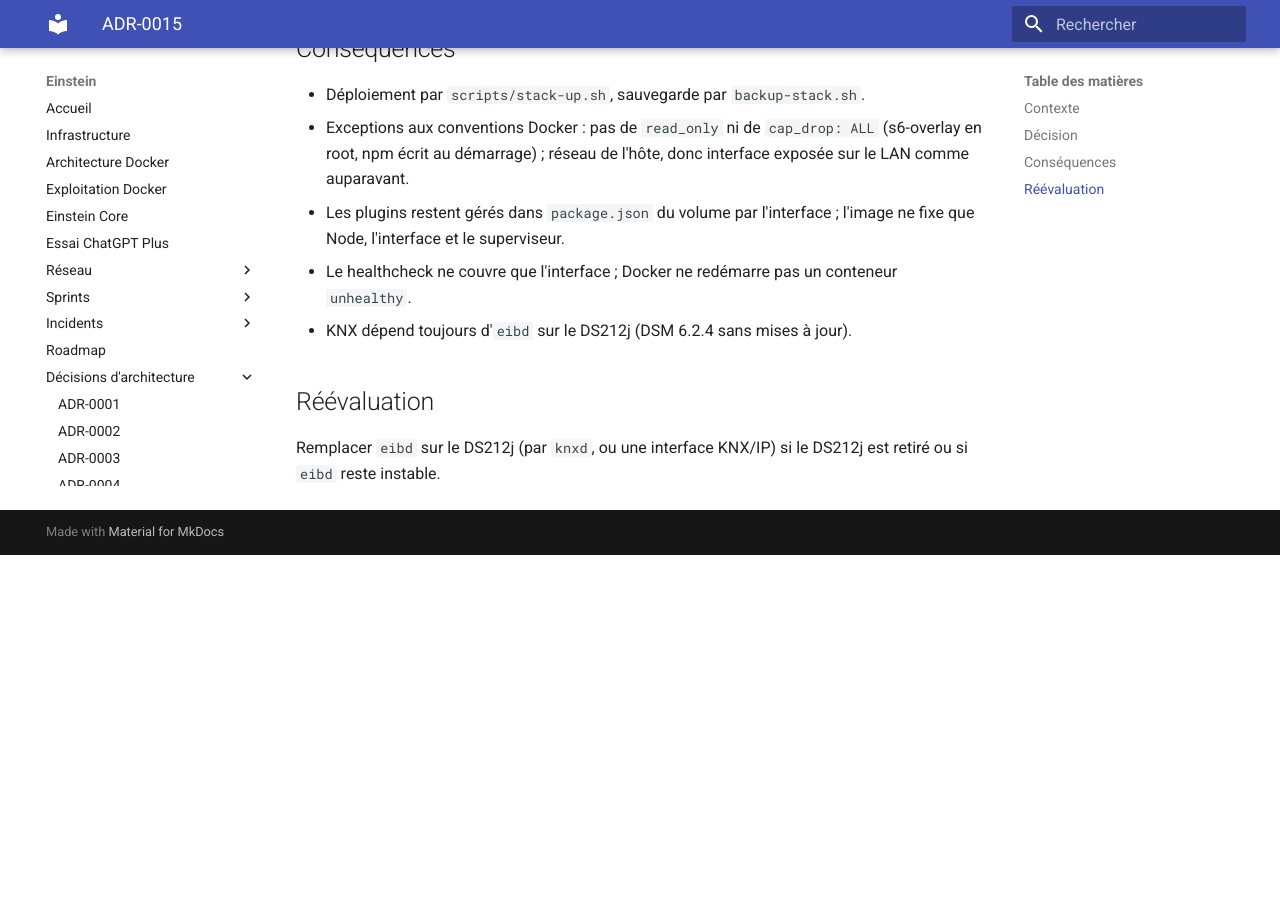
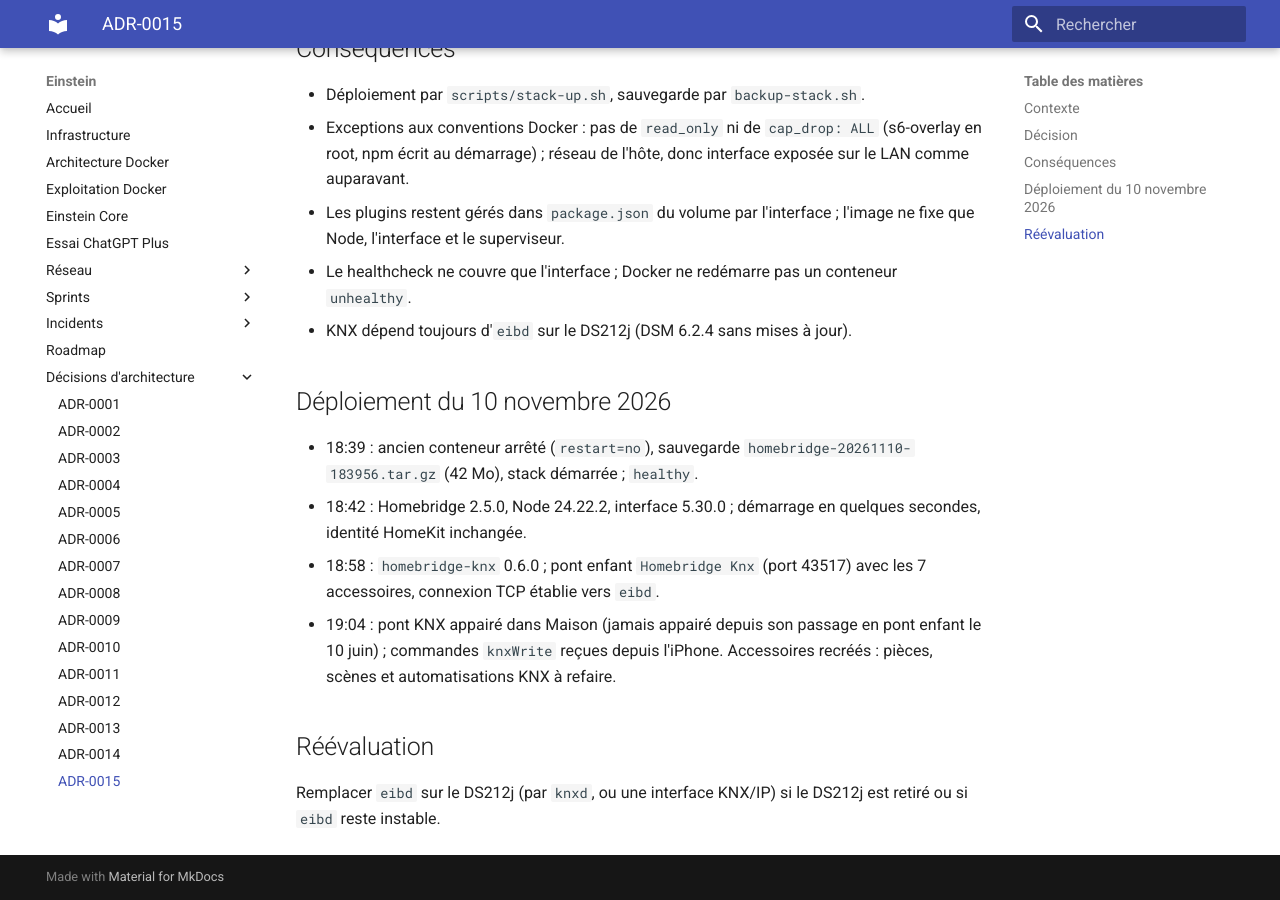
Before and after one commit to asanchez74/Einstein, an MkDocs documentation site: the page built from docs/adr/0015-homebridge-compose.md, in a window 1280 px wide and 900 px high, scrolled down 1446 px. Built offline with MkDocs 1.6.1 and Material for MkDocs 9.7.7, drawn with Linux system fonts in a browser that asks for light colours; before the commit the page ends 2001 px from its top, so only the background shows below that; some of the changed text lies outside the part shown.

Commit message:
docs: Homebridge migré et KNX rétabli, ADR-0015 déployée
Co-Authored-By: Claude Opus 5.5 <noreply@anthropic.com>

```diff
--- a/docs/adr/0015-homebridge-compose.md
+++ b/docs/adr/0015-homebridge-compose.md
@@ -1,6 +1,6 @@
 # ADR-0015 — Homebridge géré par Docker Compose
 
-- **Statut :** accepté, migration à faire
+- **Statut :** déployé et validé le 10 novembre 2026
 - **Date :** 10 novembre 2026
 
 ## Contexte
@@ -64,6 +64,18 @@ Constats du 10 novembre 2026 :
   conteneur `unhealthy`.
 - KNX dépend toujours d'`eibd` sur le DS212j (DSM 6.2.4 sans mises à jour).
 
+## Déploiement du 10 novembre 2026
+
+- 18:39 : ancien conteneur arrêté (`restart=no`), sauvegarde
+  `homebridge-20261110-183956.tar.gz` (42 Mo), stack démarrée ; `healthy`.
+- 18:42 : Homebridge 2.5.0, Node 24.22.2, interface 5.30.0 ; démarrage en
+  quelques secondes, identité HomeKit inchangée.
+- 18:58 : `homebridge-knx` 0.6.0 ; pont enfant `Homebridge Knx`
+  (port 43517) avec les 7 accessoires, connexion TCP établie vers `eibd`.
+- 19:04 : pont KNX appairé dans Maison (jamais appairé depuis son passage en
+  pont enfant le 10 juin) ; commandes `knxWrite` reçues depuis l'iPhone.
+  Accessoires recréés : pièces, scènes et automatisations KNX à refaire.
+
 ## Réévaluation
 
 Remplacer `eibd` sur le DS212j (par `knxd`, ou une interface KNX/IP) si le
```
Also changed, not shown: docs/incidents/2026-11-10-coupure-courant-domotique.md (+4 -4 lines), docs/roadmap.md (+5 -4 lines).
